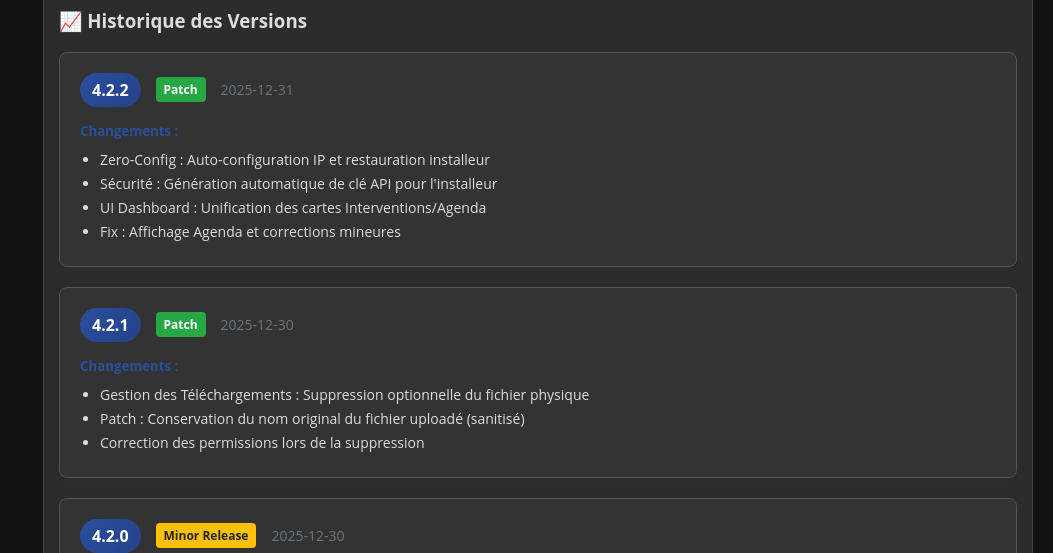
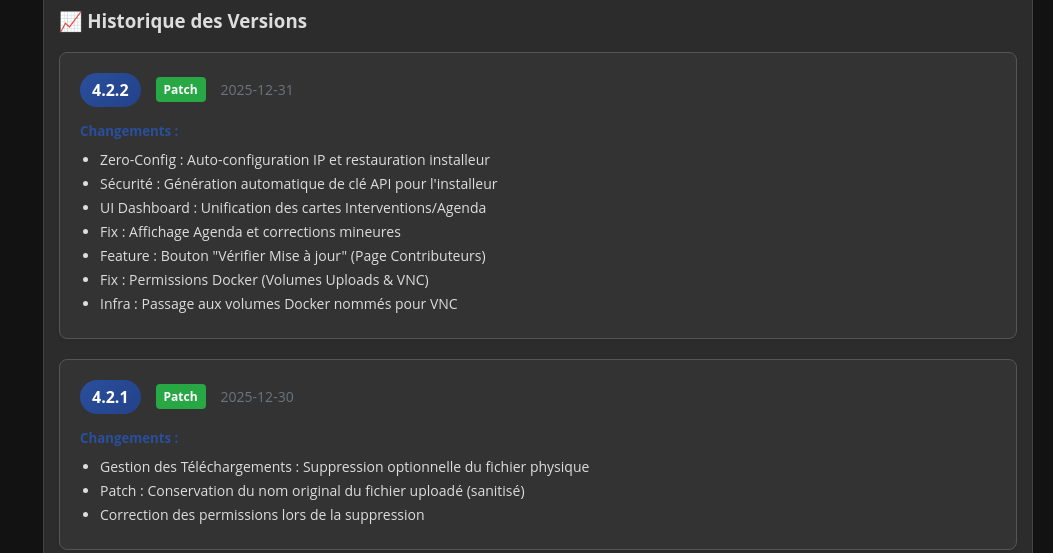
Before and after one commit to TechSuivi/TechSuivi, a PHP site: page /index.php?page=script_contributors in a window 1280 px wide. Shown: the part 1284-1837 px from the top of the page, without its empty margins (227-1280 px from the left). Run offline with PHP 8.4, Linux system fonts and the light colour scheme; the visitor is signed in with stand-in values (Sample User, id 1); data comes from the database, SQL or seed files in the repository.

Commit message:
Docs: Update changelog for 4.2.2 & Refactor VNC Volume

```diff
--- a/docker-compose.yml
+++ b/docker-compose.yml
@@ -9,6 +9,7 @@
     depends_on:
       - db
     volumes:
+      - ts_vnc_tokens:/var/www/html/vnc_tokens
       - ./web/src/:/var/www/html
 
       - /var/run/docker.sock:/var/run/docker.sock
@@ -43,7 +44,8 @@
     network_mode: host
     # command: géré par entrypoint.sh
     volumes:
-      - ./web/src/vnc_tokens:/tokens:ro
+      - ts_vnc_tokens:/tokens:ro
 
 volumes:
   db_data:
+  ts_vnc_tokens:
--- a/web/src/pages/script_contributors.php
+++ b/web/src/pages/script_contributors.php
@@ -29,7 +29,10 @@
             'Zero-Config : Auto-configuration IP et restauration installeur',
             'Sécurité : Génération automatique de clé API pour l\'installeur',
             'UI Dashboard : Unification des cartes Interventions/Agenda',
-            'Fix : Affichage Agenda et corrections mineures'
+            'Fix : Affichage Agenda et corrections mineures',
+            'Feature : Bouton "Vérifier Mise à jour" (Page Contributeurs)',
+            'Fix : Permissions Docker (Volumes Uploads & VNC)',
+            'Infra : Passage aux volumes Docker nommés pour VNC'
         ]
     ],
     [
```
